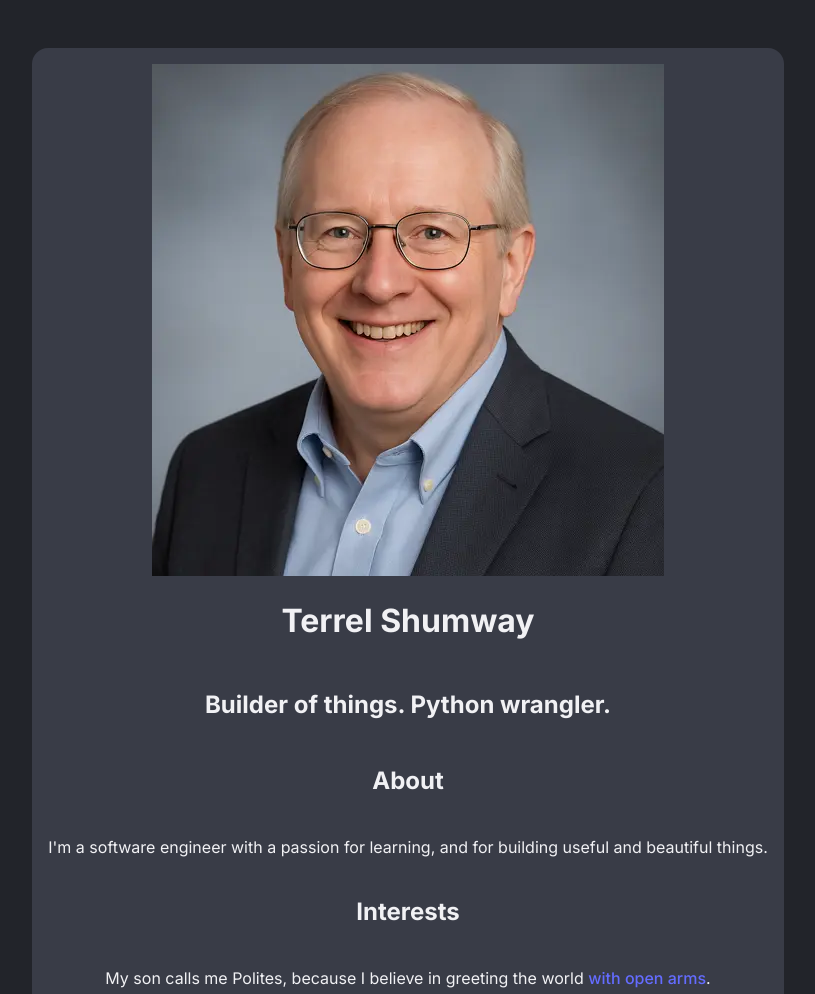
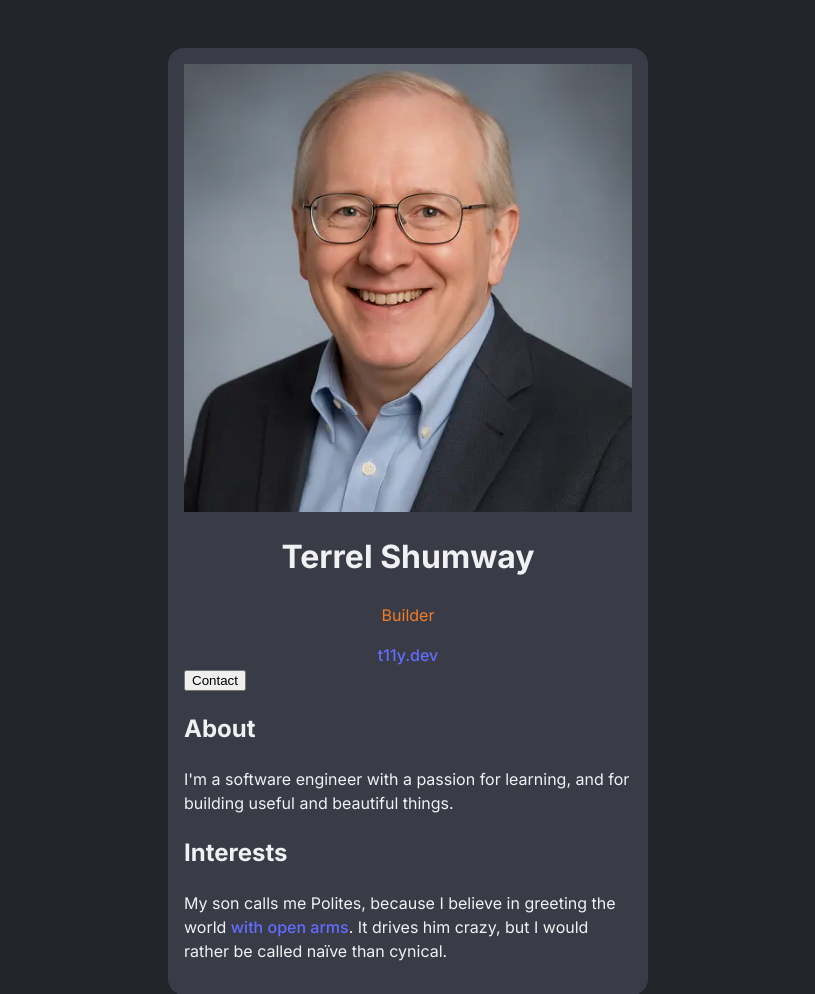
Before and after one commit to terrelcodes/business-card, a website built with Vite: page index.html in a window 1280 px wide. Shown: the top 994 px of the page, without its empty margins (232-1047 px from the left). Built offline with nearby package versions, Linux system fonts and the light colour scheme.

Commit message:
clean up layout

```diff
--- a/index.html
+++ b/index.html
@@ -17,9 +17,17 @@
 
 <body>
   <main>
-    <img src="/ceo.webp" alt="Terrel Shumway" />
-    <h1>Terrel Shumway</h1>
-    <h2>Builder of things. Python wrangler.</h2>
+    <div class="frame">
+      <img src="/ceo.webp" alt="Terrel Shumway" />
+    </div>
+    <div class="card">
+    <hgroup>
+      <h1>Terrel Shumway</h1>
+      <p class="accent">Builder</p>
+      <a href="https://t11y.dev">t11y.dev</a>
+    </hgroup>
+
+    <button>Contact</button>
 
     <h2>About</h2>
     <p>
@@ -27,7 +35,7 @@
     </p>
 
     <h2>Interests</h2>
-    <p>My son calls me Polites, because I believe in greeting the world <a href="https://youtu.be/7Tw1gwGo34Y">with open arms</a>.</p>
+    <p>My son calls me Polites, because I believe in greeting the world <a href="https://youtu.be/7Tw1gwGo34Y" target="_blank">with open arms</a>. It drives him crazy, but I would rather be called naïve than cynical.</p>
 
   </main>
   <script type="module" src="/src/main.ts"></script>
--- a/src/style.css
+++ b/src/style.css
@@ -7,6 +7,7 @@
   --color-background: hsl(227, 11%, 15%);
   --color-foreground: hsl(227, 11%, 95%);
   --color-card: hsl(227, 11%, 25%);
+  --color-accent: hsl(25, 90%, 55%);
 
   font-synthesis: none;
   text-rendering: optimizeLegibility;
@@ -18,6 +19,10 @@
 *::after,
 * {
   box-sizing: border-box;
+}
+
+.accent {
+  color: var(--color-accent);
 }
 
 a {
@@ -44,12 +49,30 @@ body {
 main {
   display: flex;
   flex-direction: column;
-  align-items: center;
-  justify-content: center;
+  align-items: flex-start;
+  justify-content: flex-start;
   height: 100%;
   border-radius: 1rem;
   padding: 1rem;
+  max-inline-size: 30rem;
   background-color: var(--color-card);
+}
+.frame {
+  aspect-ratio: 1 / 1;
+  overflow: hidden;
+  display: flex;
+  align-items: center;
+  justify-content: center;
+}
+
+.frame>img {
+  width: 100%;
+  height: 100%;
+  object-fit: cover;
+}
+hgroup {
+  text-align: center;
+  margin-inline: auto;
 }
 
 @media (prefers-color-scheme: light) {
```
